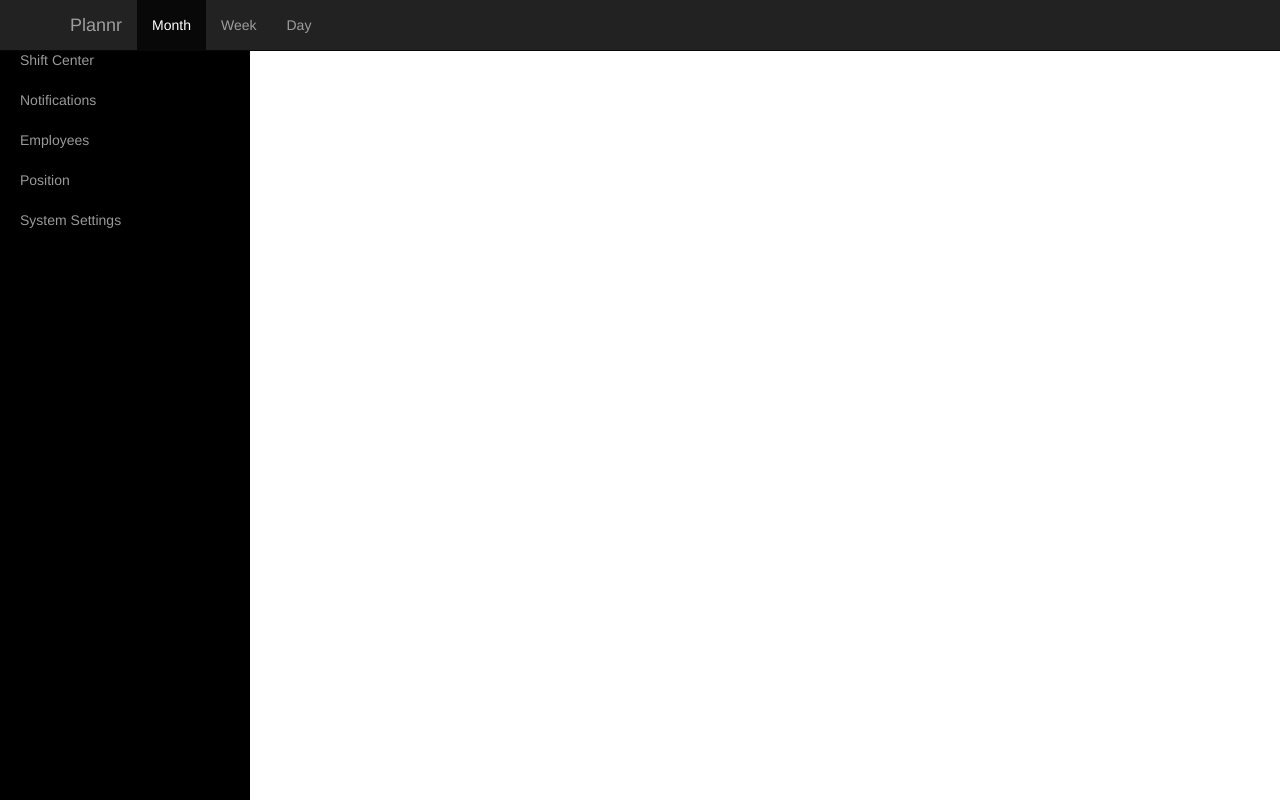
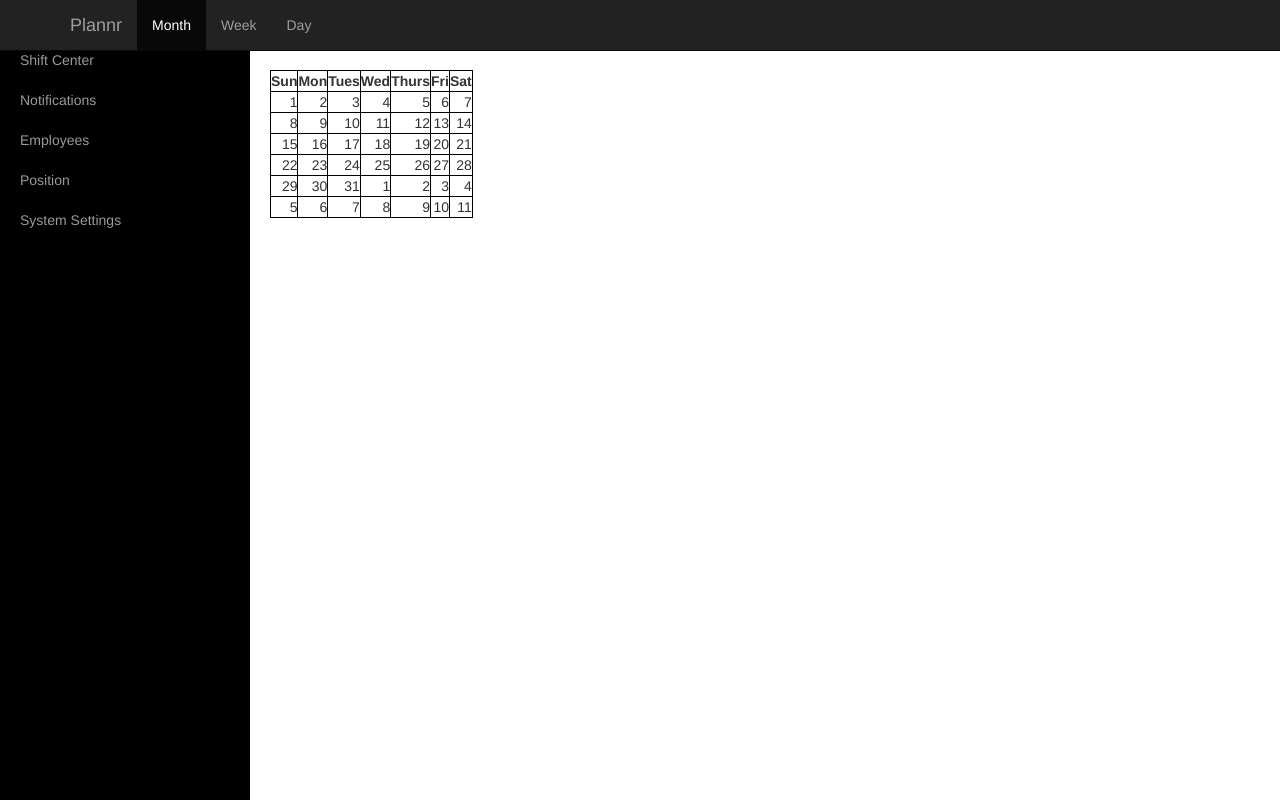
Before and after one commit to dkdo/Plannr, a Django app: page /calendr/ in a window 1280 px wide. Run offline with Django 3.2, Linux system fonts and the light colour scheme; some libraries are stand-ins or nearby versions.

Commit message:
Add table and css for month grid.

```diff
--- a/plannr/static/css/main.css
+++ b/plannr/static/css/main.css
@@ -6,6 +6,32 @@
 
  body {
     overflow-x: hidden;
+ }
+
+ /* Main Calendar Table */
+
+ .calendar-grid-wrapper {
+    max-width: 80%;
+    max-height: 60%;
+    padding-left: 20px;
+    padding-top: 20px;
+    padding-bottom: 10px;
+ }
+
+ #month-grid table, th, td{
+    border: 1px solid black;
+    text-align: right;
+    vertical-align: top;
+ }
+
+ #month-grid {
+   border-collapse: collapse;
+ }
+
+ /* Main Content Wrapper */
+ .main-content-wrapper {
+    padding-left: 250px;
+    padding-top: 50px;
  }
 
 /* Toggle Styles */
--- a/plannr/templates/global/base.html
+++ b/plannr/templates/global/base.html
@@ -50,5 +50,74 @@
                 </li>
             </ul>
         </div>
+        <div id="content-wrapper" class="main-content-wrapper">
+            <div id="calendar-grid-wrapper" class="calendar-grid-wrapper">
+                    <table id="month-grid">
+                        <tr>
+                            <th>Sun</th>
+                            <th>Mon</th>
+                            <th>Tues</th>
+                            <th>Wed</th>
+                            <th>Thurs</th>
+                            <th>Fri</th>
+                            <th>Sat</th>
+                        </tr>
+                        <tr>
+                            <td>1</td>
+                            <td>2</td>
+                            <td>3</td>
+                            <td>4</td>
+                            <td>5</td>
+                            <td>6</td>
+                            <td>7</td>
+                        </tr>
+                        <tr>
+                            <td>8</td>
+                            <td>9</td>
+                            <td>10</td>
+                            <td>11</td>
+                            <td>12</td>
+                            <td>13</td>
+                            <td>14</td>
+                        </tr>
+                        <tr>
+                            <td>15</td>
+                            <td>16</td>
+                            <td>17</td>
+                            <td>18</td>
+                            <td>19</td>
+                            <td>20</td>
+                            <td>21</td>
+                        </tr>
+                        <tr>
+                            <td>22</td>
+                            <td>23</td>
+                            <td>24</td>
+                            <td>25</td>
+                            <td>26</td>
+                            <td>27</td>
+                            <td>28</td>
+                        </tr>
+                        <tr>
+                            <td>29</td>
+                            <td>30</td>
+                            <td>31</td>
+                            <td>1</td>
+                            <td>2</td>
+                            <td>3</td>
+                            <td>4</td>
+                        </tr>
+                        <tr>
+                            <td>5</td>
+                            <td>6</td>
+                            <td>7</td>
+                            <td>8</td>
+                            <td>9</td>
+                            <td>10</td>
+                            <td>11</td>
+                        </tr>
+                    </table>
+            </div>
+        </div>
     </body>
 </html>
```
